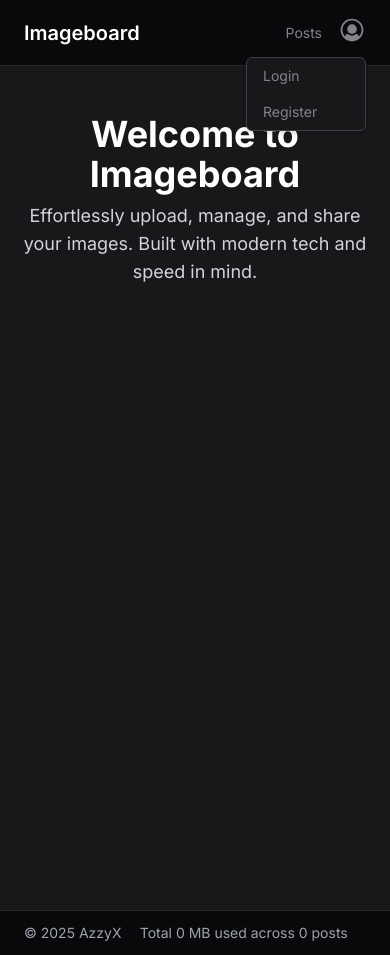
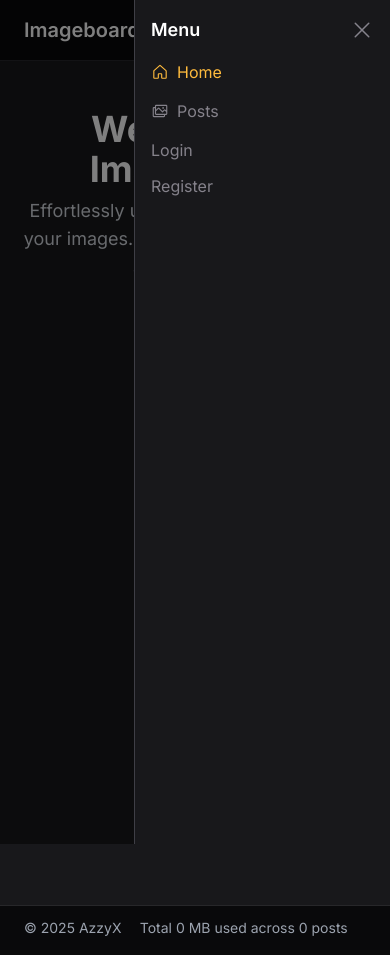
Before and after one commit to WWYDF/BooruParty, a Next.js app in the folder frontend/: page / in a window 390 px wide. Both pictures are taken after a click on the button 352 px from the left and 30 px from the top of the page. Built offline with nearby package versions, Linux system fonts and the light colour scheme; no server answers; the database is empty.

Commit message:
navbar pt 2 (mobile)

```diff
--- a/frontend/src/components/clientSide/Navbar.tsx
+++ b/frontend/src/components/clientSide/Navbar.tsx
@@ -3,12 +3,14 @@
 import Link from 'next/link';
 import { useEffect, useRef, useState } from 'react';
 import { motion, AnimatePresence } from 'framer-motion';
-import { UserCircle } from 'phosphor-react';
+import { List, X, UserCircle, ImageSquare, Users, ChartPie, UploadSimple, House } from 'phosphor-react';
+import { usePathname } from "next/navigation";
+import { Images, Panorama } from '@phosphor-icons/react';
 
 type UserInfo = {
   id: string;
-  username: string;
-  avatar: string;
+  username?: string;
+  avatar?: string;
   role: {
     name: string;
     permissions: { name: string }[];
@@ -18,19 +20,19 @@ type UserInfo = {
 export default function Navbar() {
   const [user, setUser] = useState<UserInfo | null>(null);
   const [dropdownOpen, setDropdownOpen] = useState(false);
+  const [sidebarOpen, setSidebarOpen] = useState(false);
   const dropdownRef = useRef<HTMLDivElement>(null);
+  const sidebarRef = useRef<HTMLDivElement>(null);
+  const touchStartX = useRef<number | null>(null);
+  const pathname = usePathname();
 
   useEffect(() => {
     fetch('/api/users/self')
-      .then((res) => res.ok ? res.json() : null)
+      .then((res) => (res.ok ? res.json() : null))
       .then((data) => {
-        if (data && data.username) {
-          setUser(data); // logged-in user
-        } else if (data?.role?.name === "GUEST") {
-          setUser(data); // treat as guest with permissions
-        } else {
-          setUser(null); // fallback
-        }
+        if (data?.username) setUser(data);
+        else if (data?.role?.name === 'GUEST') setUser(data);
+        else setUser(null);
       });
   }, []);
 
@@ -43,13 +45,42 @@ export default function Navbar() {
         setDropdownOpen(false);
       }
     };
-    document.addEventListener("mousedown", handleClickOutside);
-    return () => document.removeEventListener("mousedown", handleClickOutside);
+    document.addEventListener('mousedown', handleClickOutside);
+    return () => document.removeEventListener('mousedown', handleClickOutside);
   }, []);
 
-  const hasPerm = (perm: string) => user?.role?.permissions?.some((p) => p.name === perm);
+  useEffect(() => {
+    const sidebar = sidebarRef.current;
+    if (!sidebar) return;
+
+    const handleTouchStart = (e: TouchEvent) => {
+      touchStartX.current = e.touches[0].clientX;
+    };
+
+    const handleTouchEnd = (e: TouchEvent) => {
+      if (touchStartX.current === null) return;
+      const deltaX = e.changedTouches[0].clientX - touchStartX.current;
+      if (deltaX > 60) setSidebarOpen(false); // swipe right
+    };
+
+    sidebar.addEventListener('touchstart', handleTouchStart);
+    sidebar.addEventListener('touchend', handleTouchEnd);
+
+    return () => {
+      sidebar.removeEventListener('touchstart', handleTouchStart);
+      sidebar.removeEventListener('touchend', handleTouchEnd);
+    };
+  }, []);
+
+  const hasPerm = (perm: string) =>
+    user?.role?.permissions?.some((p) => p.name === perm);
+
+  const linkClass = (href: string) =>
+    `hover:text-white transition ${pathname === href ? "text-accent" : "text-subtle"}`;
 
   return (
+    <>
+      {/* Main Navbar */}
       <motion.nav
         initial={{ y: -20, opacity: 0 }}
         animate={{ y: 0, opacity: 1 }}
@@ -60,23 +91,20 @@ export default function Navbar() {
           Imageboard
         </Link>
 
-      <div className="flex gap-4 items-center text-sm text-subtle">
-        <Link href="/posts" className="hover:text-white transition">Posts</Link>
+        {/* Desktop Links */}
+        <div className="hidden md:flex gap-4 items-center text-sm text-subtle">
+          <Link href="/posts" className={linkClass("/posts")}>Posts</Link>
           {hasPerm('post_create') && (
-          <Link href="/upload" className="hover:text-white transition">Upload</Link>
+            <Link href="/upload" className={linkClass("/upload")}>Upload</Link>
           )}
           {hasPerm('dashboard_view') && (
-          <Link href="/dashboard" className="hover:text-white transition">Dashboard</Link>
+            <Link href="/dashboard" className={linkClass("/dashboard")}>Dashboard</Link>
           )}
-        {hasPerm("posts_view") && (
-          <Link href="/users" className="hover:text-white transition">
-            Users
-          </Link>
+          {hasPerm('posts_view') && (
+            <Link href="/users" className={linkClass("/users")}>Users</Link>
           )}
-
-        {/* Avatar or Login/Register */}
           {user?.username && user.avatar ? (
-          <Link href={`/profile`}>
+            <Link href="/profile">
               <img
                 src={user.avatar}
                 alt={user.username}
@@ -91,7 +119,6 @@ export default function Navbar() {
               >
                 <UserCircle size={28} weight="fill" />
               </button>
-
               <AnimatePresence>
                 {dropdownOpen && (
                   <motion.div
@@ -121,6 +148,97 @@ export default function Navbar() {
             </div>
           )}
         </div>
+
+        {/* Mobile Hamburger */}
+        <button
+          className="md:hidden text-white"
+          onClick={() => setSidebarOpen(true)}
+        >
+          <List size={28} />
+        </button>
       </motion.nav>
+
+      {/* Mobile Sidebar */}
+      <AnimatePresence>
+        {sidebarOpen && (
+          <motion.div
+            ref={sidebarRef}
+            initial={{ opacity: 0 }}
+            animate={{ opacity: 1 }}
+            exit={{ opacity: 0 }}
+            transition={{ duration: 0.2 }}
+            className="fixed inset-0 z-50 bg-black bg-opacity-50 flex justify-end md:hidden"
+            onClick={() => setSidebarOpen(false)}
+          >
+            <motion.div
+              className="w-64 h-full bg-zinc-900 border-l border-zinc-700 p-4 space-y-4"
+              initial={{ x: '100%' }}
+              animate={{ x: 0 }}
+              exit={{ x: '100%' }}
+              transition={{ duration: 0.25 }}
+              onClick={(e) => e.stopPropagation()}
+            >
+              <div className="flex justify-between items-center mb-4">
+                <span className="text-white font-semibold text-lg">Menu</span>
+                <button onClick={() => setSidebarOpen(false)}>
+                  <X size={24} className="text-subtle hover:text-white" />
+                </button>
+              </div>
+              <nav className="flex flex-col gap-3 text-md text-subtle">
+                <Link href="/" onClick={() => setSidebarOpen(false)} className={linkClass("/")}>
+                  <span className="inline-flex items-center gap-2">
+                    <House size={18} />
+                    Home
+                  </span>
+                </Link>
+                <Link href="/posts" onClick={() => setSidebarOpen(false)} className={linkClass("/posts")}>
+                  <span className="inline-flex items-center gap-2">
+                    <Images size={18} />
+                    Posts
+                  </span>
+                </Link>
+                {hasPerm('post_create') && (
+                  <Link href="/upload" onClick={() => setSidebarOpen(false)} className={linkClass("/upload")}>
+                    <span className="inline-flex items-center gap-2">
+                      <UploadSimple size={18} />
+                      Upload
+                    </span>
+                  </Link>
+                )}
+                {hasPerm('dashboard_view') && (
+                  <Link href="/dashboard" onClick={() => setSidebarOpen(false)} className={linkClass("/dashboard")}>
+                    <span className="inline-flex items-center gap-2">
+                      <ChartPie size={18} />
+                      Dashboard
+                    </span>
+                  </Link>
+                )}
+                {hasPerm('posts_view') && (
+                  <Link href="/users" onClick={() => setSidebarOpen(false)} className={linkClass("/users")}>
+                    <span className="inline-flex items-center gap-2">
+                      <Users size={18} />
+                      Users
+                    </span>
+                  </Link>
+                )}
+                {user?.username ? (
+                  <Link href={`/profile`} onClick={() => setSidebarOpen(false)} className={linkClass("/profile")}>
+                    <span className="inline-flex items-center gap-2">
+                      <UserCircle size={18} />
+                      My Profile
+                    </span>
+                  </Link>
+                ) : (
+                  <>
+                    <Link href="/login" onClick={() => setSidebarOpen(false)} className="hover:text-white">Login</Link>
+                    <Link href="/register" onClick={() => setSidebarOpen(false)} className="hover:text-white">Register</Link>
+                  </>
+                )}
+              </nav>
+            </motion.div>
+          </motion.div>
+        )}
+      </AnimatePresence>
+    </>
   );
 }
```
Lines whose indentation alone changed are shown as unchanged.
